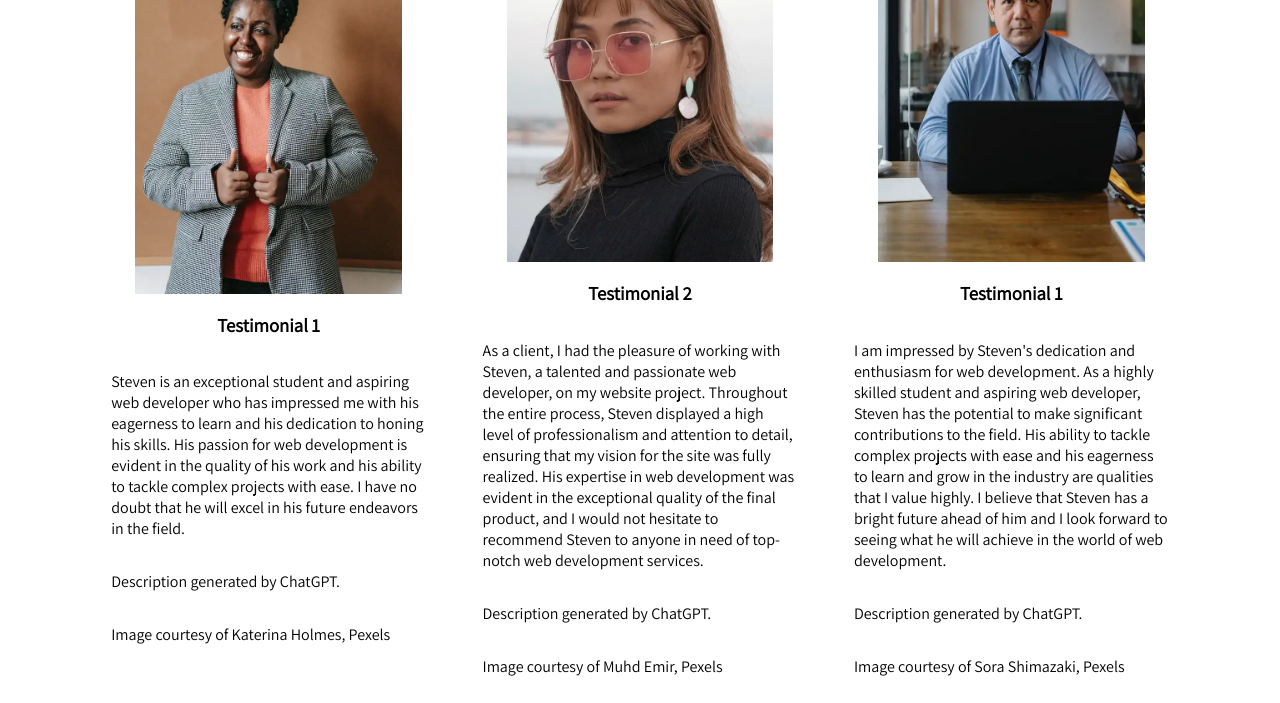
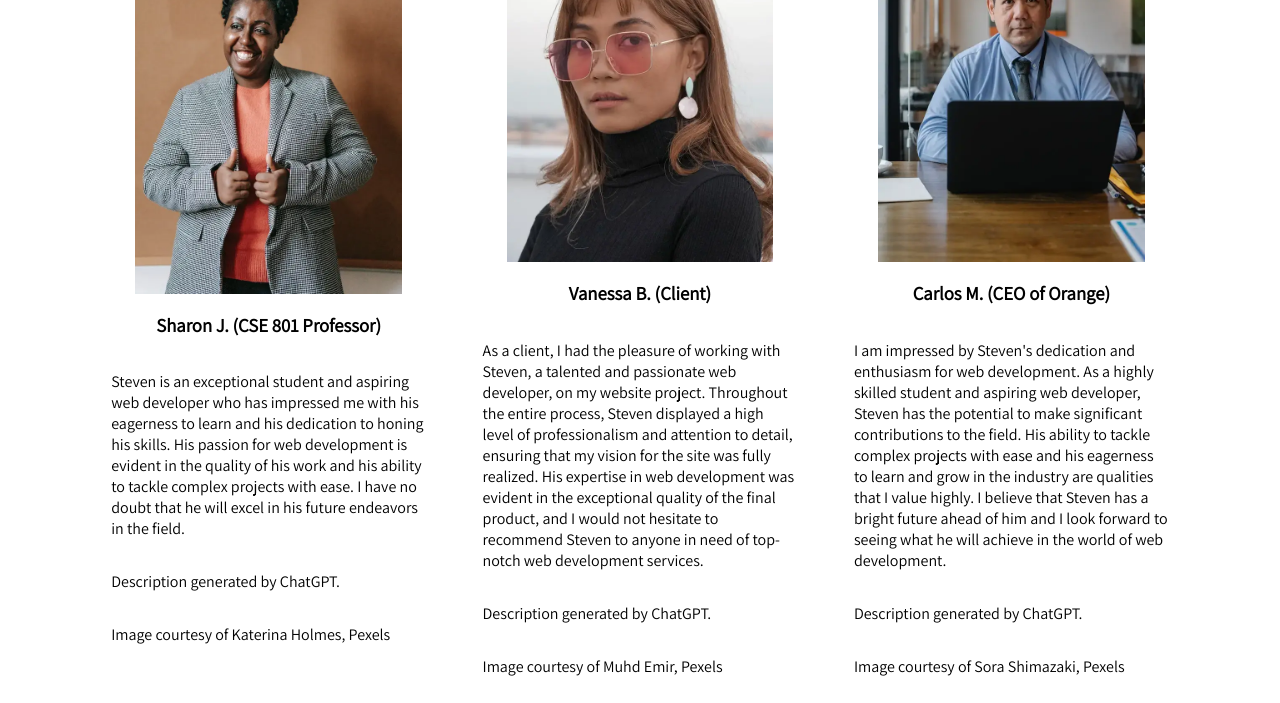
Before and after one commit to sdchin/portfolio, a plain HTML site: page index.html in a window 1280 px wide. Shown: the part 1084-1787 px from the top of the page. Drawn offline with Linux system fonts and the light colour scheme.

Commit message:
Update testimonial headings

```diff
--- a/index.html
+++ b/index.html
@@ -79,7 +79,7 @@
                   loading="lazy"
                 />
               </picture>
-              <h3 class="testimonial-heading">Testimonial 1</h3>
+              <h3 class="testimonial-heading">Sharon J. (CSE 801 Professor)</h3>
               <p>
                 Steven is an exceptional student and aspiring web developer who
                 has impressed me with his eagerness to learn and his dedication
@@ -106,7 +106,7 @@
                   loading="lazy"
                 />
               </picture>
-              <h3 class="testimonial-heading">Testimonial 2</h3>
+              <h3 class="testimonial-heading">Vanessa B. (Client)</h3>
               <p>
                 As a client, I had the pleasure of working with Steven, a
                 talented and passionate web developer, on my website project.
@@ -135,7 +135,7 @@
                   loading="lazy"
                 />
               </picture>
-              <h3 class="testimonial-heading">Testimonial 1</h3>
+              <h3 class="testimonial-heading">Carlos M. (CEO of Orange)</h3>
               <p>
                 I am impressed by Steven's dedication and enthusiasm for web
                 development. As a highly skilled student and aspiring web
```
